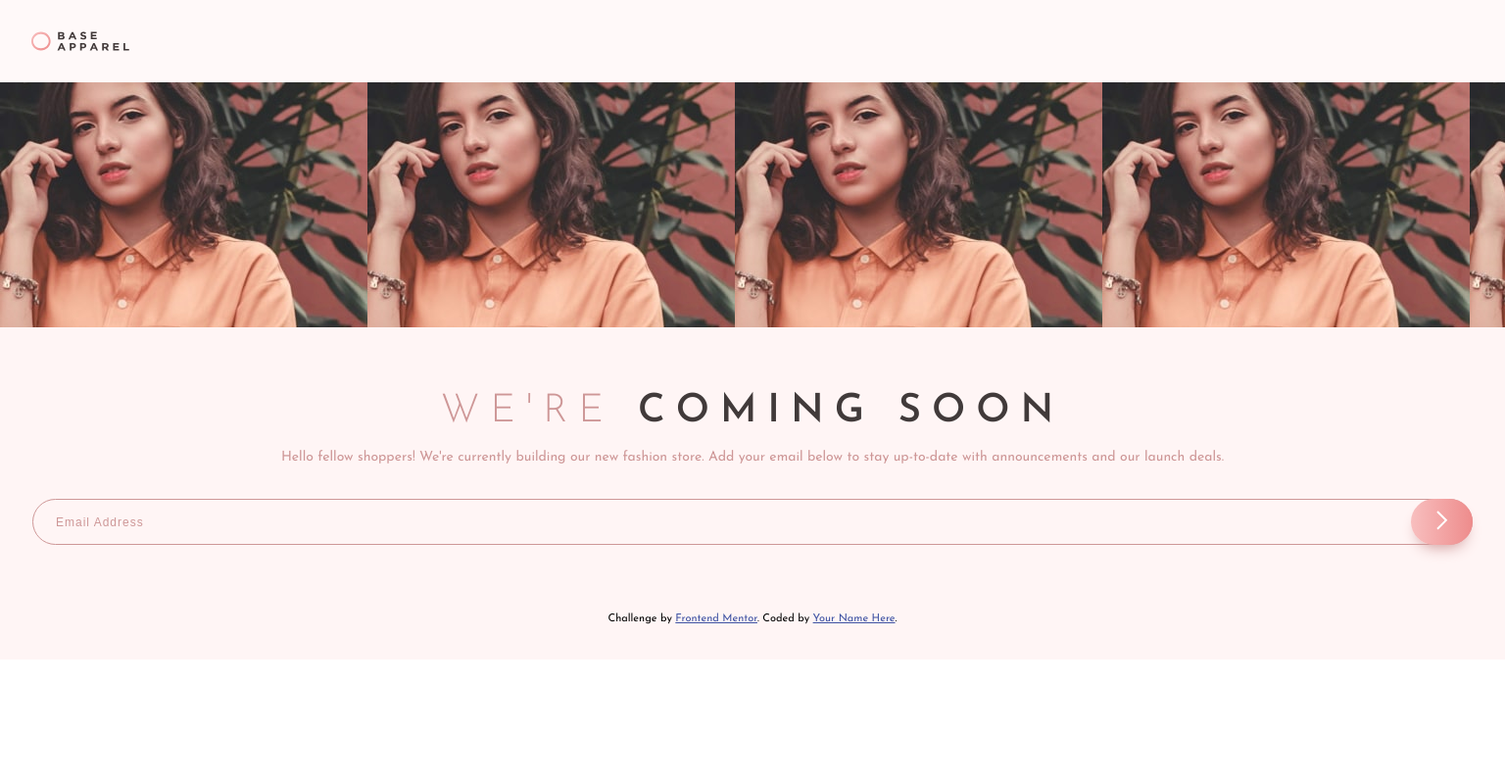
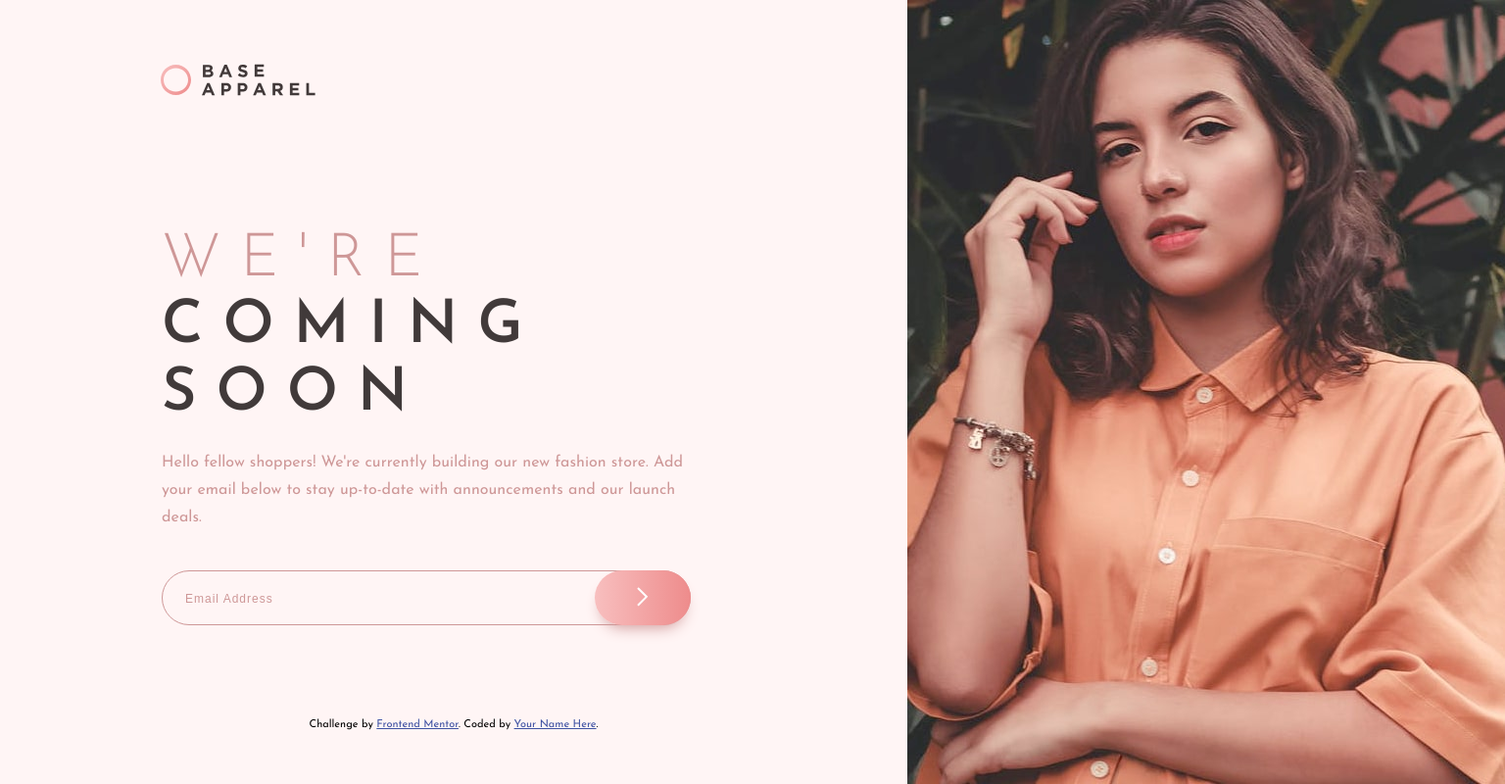
Before and after one commit to simonhoyos/base-appereal-challenge, a plain HTML site: page index.html in a window 1536 px wide. Shown: the whole page at 98% size. Drawn offline with Linux system fonts and the light colour scheme.

```diff
--- a/index.html
+++ b/index.html
@@ -17,6 +17,7 @@
   </style>
 </head>
 <body>
+  <div class="container">
     <header class="header">
       <div class="navbar">
         <img class="navbar__logo" src="images/logo.svg" alt="base apparel" />
@@ -44,5 +45,6 @@
         Coded by <a href="#">Your Name Here</a>.
       </p>
     </footer>
+  </div>
 </body>
 </html>
--- a/styles.css
+++ b/styles.css
@@ -8,22 +8,51 @@
   font-family: 'Josefin Sans', sans-serif;
 }
 
+.container {
+  position: relative;
+}
+
 .navbar {
   height: 84px;
   display: flex;
   align-items: center;
   padding: 0 32px;
-  background-color: #FFF9F9;
+  background-color: hsl(0, 100%, 98%);
+}
+
+@media screen and (min-width: 1440px) {
+  .navbar {
+    height: 163px;
+    padding: 0 164px;
+  }
 }
 
 .navbar__logo {
   width: 100px;
 }
 
+@media screen and (min-width: 1440px) {
+  .navbar__logo {
+    width: 158px;
+  }
+}
+
 .hero {
   width: 100%;
   height: 250px;
   background-image: url(images/hero-mobile.jpg);
+}
+
+@media screen and (min-width: 1440px) {
+  .hero {
+    position: absolute;
+    top: 0;
+    bottom: 0;
+    right: 0;
+    width: 610px;
+    height: 100%;
+    background-image: url(images/hero-desktop.jpg);
+  }
 }
 
 .main {
@@ -35,6 +64,14 @@
   background-color: hsl(0, 100%, 98%);
 }
 
+@media screen and (min-width: 1440px) {
+  .main {
+    width: calc(100% - 610px);
+    justify-content: flex-start;
+    padding: 40px 221px 40px 165px;
+  }
+}
+
 .main__title {
   font-size: 40px;
   text-align: center;
@@ -43,6 +80,17 @@
   letter-spacing: 11px;
   margin: 32px 0 1px 0;
   color: hsl(0, 6%, 24%);
+}
+
+@media screen and (min-width: 1440px) {
+  .main__title {
+    font-size: 61px;
+    text-align: left;
+    letter-spacing: 20px;
+    line-height: 1.12;
+    margin-top: 29px;
+    margin-bottom: 5px;
+  }
 }
 
 .main__title--thin {
@@ -58,6 +106,16 @@
   color: hsl(0, 36%, 70%);
 }
 
+@media screen and (min-width: 1440px) {
+  .main__content {
+    text-align: left;
+    font-size: 16px;
+    line-height: 1.76;
+    margin-bottom: 40px;
+    letter-spacing: 0.05px;
+  }
+}
+
 form {
   position: relative;
 }
@@ -69,6 +127,13 @@
   border: 1px solid hsl(0, 36%, 70%);
   background-color: hsl(0, 100%, 98%);
   padding: 0 23px;
+}
+
+@media screen and (min-width: 1440px) {
+  input {
+    height: 56px;
+    border-radius: 28px;
+  }
 }
 
 input::placeholder {
@@ -89,6 +154,14 @@
   box-shadow: 0 9px 15px -7px hsl(0, 36%, 70%);
 }
 
+@media screen and (min-width: 1440px) {
+  button {
+    height: 56px;
+    border-radius: 28px;
+    width: 98px;
+  }
+}
+
 footer {
   background-color: hsl(0, 100%, 98%);
   height: 84px;
@@ -96,3 +169,10 @@
   justify-content: center;
   align-items: center;
 }
+
+@media screen and (min-width: 1440px) {
+  footer {
+    width: calc(100% - 610px);
+    height: 122px;
+  }
+}
```
Lines whose indentation alone changed are shown as unchanged.
